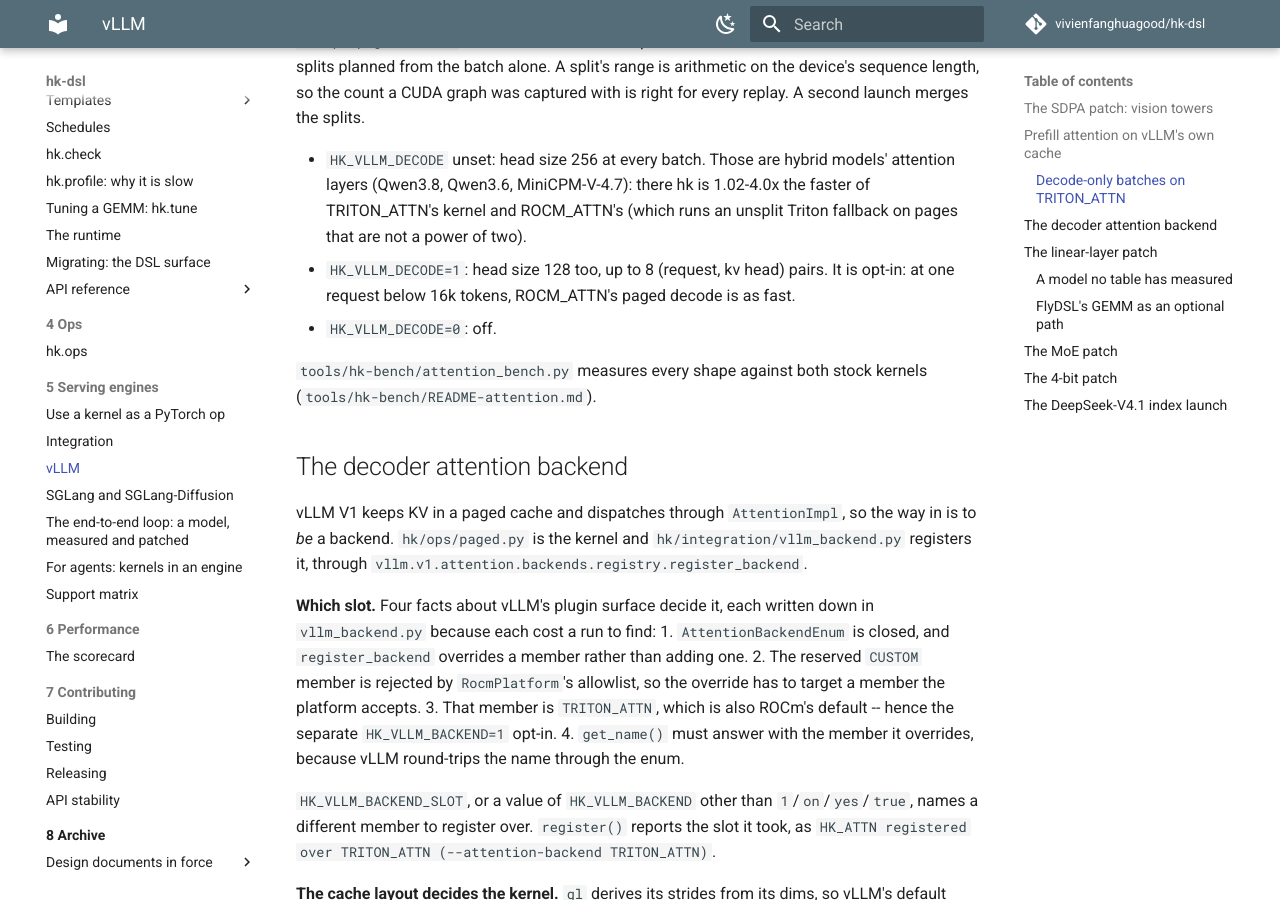
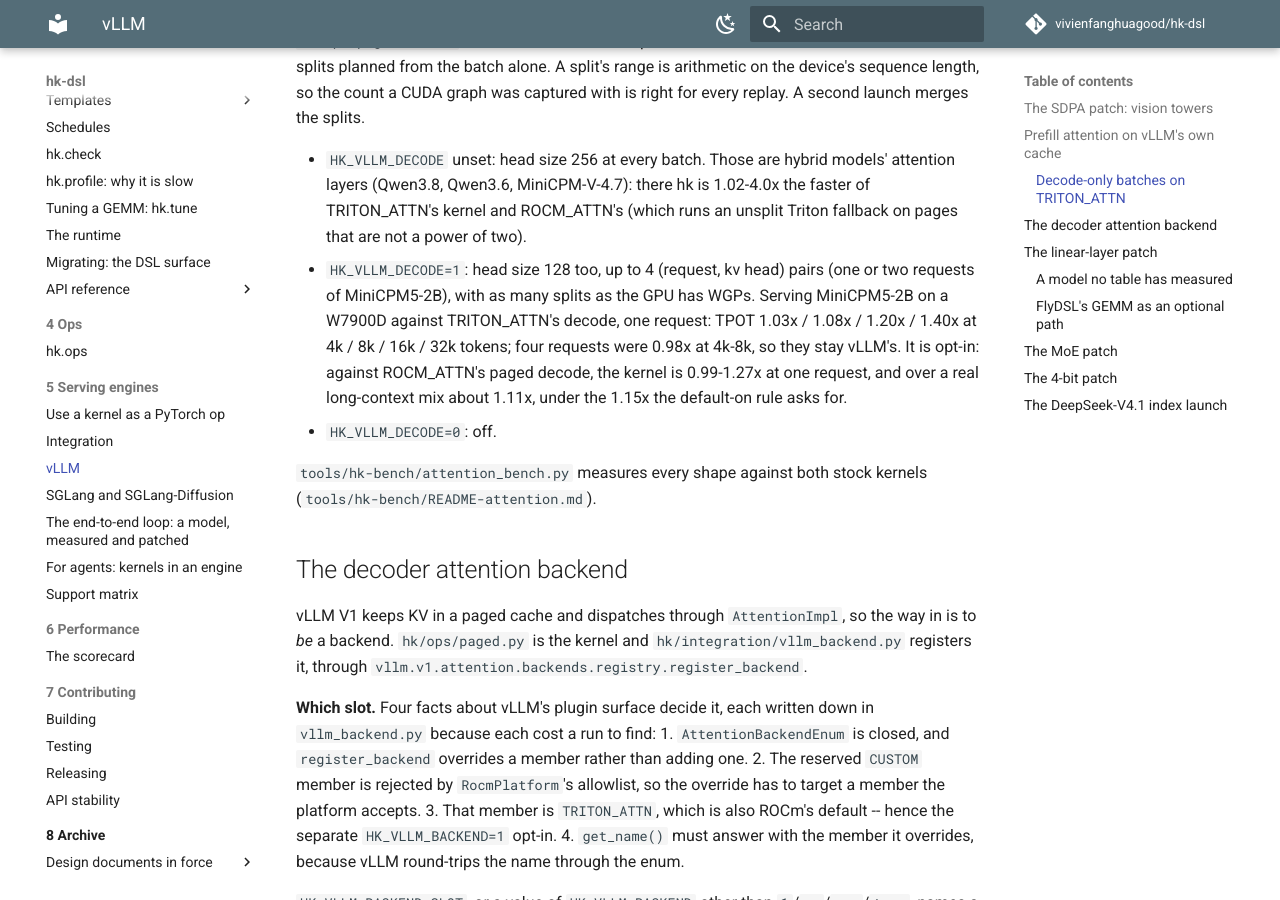
Before and after one commit to vivienfanghuagood/hk-dsl, an MkDocs documentation site: the page built from docs/vllm.md, in a window 1280 px wide and 900 px high, scrolled down 3203 px. Built offline with MkDocs 1.6.1 and Material for MkDocs 9.7.7, drawn with Linux system fonts in a browser that asks for light colours; comment, search, counter and statistics services are not loaded.

Commit message:
vllm_prefill: the head_dim-128 decode takes up to 4 (request, kv head) pairs
Serving MiniCPM5-2B on a W7900D (TRITON_ATTN + TunableOp, every other hk
route on, 3 alternating starts; HK_VLLM_DECODE=1 against vLLM's decode):
one request, TPOT 1.03 / 1.08 / 1.20 / 1.40x at 4k / 8k / 16k / 32k tokens;
four requests (8 pairs) 0.98x at 4k-8k, level at 16k, 1.03x at 32k. So the
opt-in d128 decode now takes up to 4 pairs (one or two MiniCPM5 requests),
not 8.

The rule is on the batch alone, not its lengths: a decode-only step runs as a
CUDA graph captured once per batch size, so what the route takes at capture is
what every replay runs. The route stays opt-in: against ROCM_ATTN's paged
decode the kernel is 0.99-1.27x at one request, about 1.11x over a real
long-context mix, under the default-on rule's 1.15x.

Co-Authored-By: Claude <noreply@anthropic.com>

```diff
--- a/docs/vllm.md
+++ b/docs/vllm.md
@@ -132,9 +132,14 @@ launch merges the splits.
   models' attention layers (Qwen3.8, Qwen3.6, MiniCPM-V-4.7): there hk is
   1.02-4.0x the faster of TRITON_ATTN's kernel and ROCM_ATTN's (which runs an
   unsplit Triton fallback on pages that are not a power of two).
-- `HK_VLLM_DECODE=1`: head size 128 too, up to 8 (request, kv head) pairs.
-  It is opt-in: at one request below 16k tokens, ROCM_ATTN's paged decode is
-  as fast.
+- `HK_VLLM_DECODE=1`: head size 128 too, up to 4 (request, kv head) pairs
+  (one or two requests of MiniCPM5-2B), with as many splits as the GPU has
+  WGPs. Serving MiniCPM5-2B on a W7900D against TRITON_ATTN's decode, one
+  request: TPOT 1.03x / 1.08x / 1.20x / 1.40x at 4k / 8k / 16k / 32k tokens;
+  four requests were 0.98x at 4k-8k, so they stay vLLM's. It is opt-in:
+  against ROCM_ATTN's paged decode, the kernel is 0.99-1.27x at one request,
+  and over a real long-context mix about 1.11x, under the 1.15x the
+  default-on rule asks for.
 - `HK_VLLM_DECODE=0`: off.
 
 `tools/hk-bench/attention_bench.py` measures every shape against both stock
```
Also changed, not shown: 2 other files.
